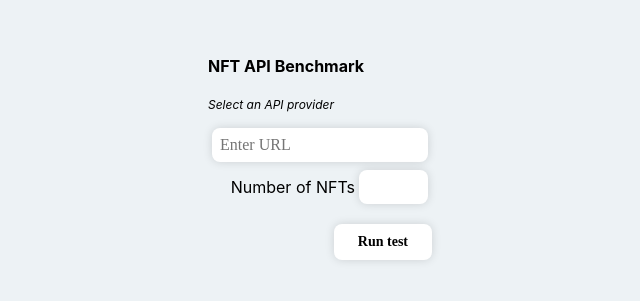
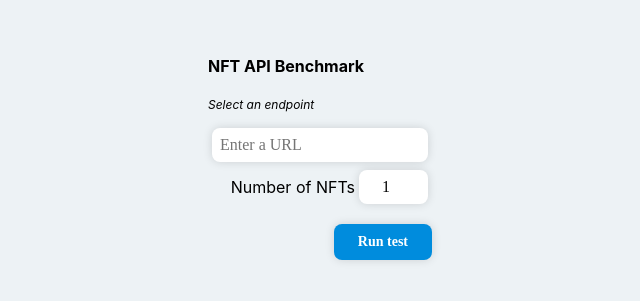
Before and after one commit to eefh/benchmarker-next, a Next.js app: page / in a window 1280 px wide. Shown: the part 253-554 px from the top of the page, without its empty margins (320-960 px from the left). Built offline with nearby package versions, Linux system fonts and the light colour scheme.

Commit message:
benchmark work

```diff
--- a/pages/index.js
+++ b/pages/index.js
@@ -4,13 +4,35 @@ import styles from "../styles/Home.module.css";
 import { useState } from "react";
 export default function Home() {
     const [loading, setLoading] = useState(false);
-    const [endpoint, setEndpoint] = useState();
-    const [results, setResults] = useState();
+    const [status, setStatus] = useState(null);
+    const [responseTime, setResponse] = useState(null);
+    const [formData, setFormData] = useState({
+        endpoint: "",
+        number: 1,
+    });
+    const [results, setResults] = useState([]);
 
-    const benchmark = async () => {
+    const runBenchmark = async (e) => {
+        e.preventDefault();
         const startTime = performance.now();
+        for (let i = 0; i < formData.number; i++) {
+            const response = await fetch(formData.endpoint);
+            setStatus(response.status);
+        }
+        const endTime = performance.now();
+        const resultTime = Math.floor(endTime - startTime);
+
+        setResponse(resultTime);
     };
-
+    const handleInputChange = (event) => {
+        const target = event.target;
+        const value = target.value;
+        const name = target.name;
+        setFormData({
+            ...formData,
+            [name]: value,
+        });
+    };
     return (
         <div className={styles.container}>
             <Head>
@@ -23,18 +45,20 @@ export default function Home() {
             </Head>
 
             <main className={styles.main}>
-                <form onSubmit={benchmark} className={styles.form}>
+                <form onSubmit={runBenchmark} className={styles.form}>
                     <h4>NFT API Benchmark</h4>
                     <p>
-                        <em>Select an API provider</em>
+                        <em>Select an endpoint</em>
                     </p>
                     <div className={styles.field}>
                         <input
                             className={styles.input}
-                            type="text"
-                            placeholder="Enter URL"
+                            type="url"
+                            placeholder="Enter a URL"
                             spellCheck="false"
                             required
+                            name="endpoint"
+                            onChange={(e) => handleInputChange(e)}
                         ></input>
                         <div className={styles.group}>
                             <label>Number of NFTs</label>
@@ -43,12 +67,25 @@ export default function Home() {
                                 type="number"
                                 min="1"
                                 max="32"
+                                value={formData.number}
+                                name="number"
                                 required
+                                onChange={handleInputChange}
                             ></input>
                         </div>
 
-                        <button className={styles.button}>Run test</button>
+                        <button type="submit" className={styles.button}>
+                            Run test
+                        </button>
                     </div>
+                    {status && (
+                        <div className={styles.response}>
+                            <p>Response time: {responseTime}</p>
+                            <div className={`${styles.status}`}>
+                                <p>{status}</p>
+                            </div>
+                        </div>
+                    )}
                 </form>
             </main>
         </div>
--- a/styles/Home.module.css
+++ b/styles/Home.module.css
@@ -45,8 +45,8 @@
   font-size: 14px;
   border: none;
   border-radius: 8px;
-  background-color: rgb(255, 255, 255);
-  color: black;
+  background-color: rgb(0, 140, 221);
+  color: rgb(255, 255, 255);
   font-family: "Ubuntu";
   user-select: none;
   cursor: pointer;
@@ -59,3 +59,17 @@
 .number {
   text-align: center;
 }
+.response {
+  margin: 30px;
+  display: flex;
+}
+.status {
+  display: flex;
+  justify-content: center;
+  align-items: center;
+  padding: 0px 20px 0px 20px;
+  background-color: rgb(0, 192, 58);
+  border-radius: 20px;
+  color: white;
+  margin: 0px 10px 0px 10px;
+  }
```
